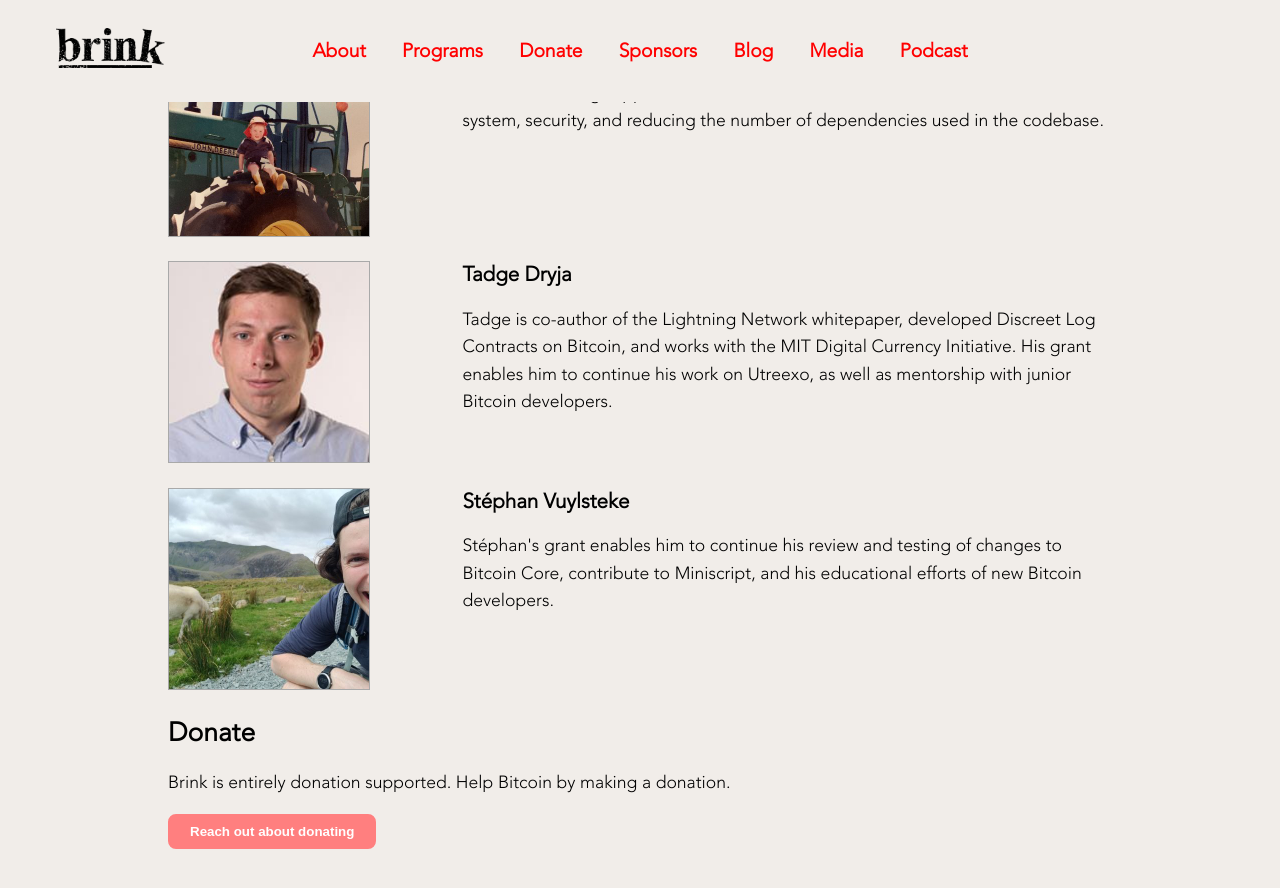
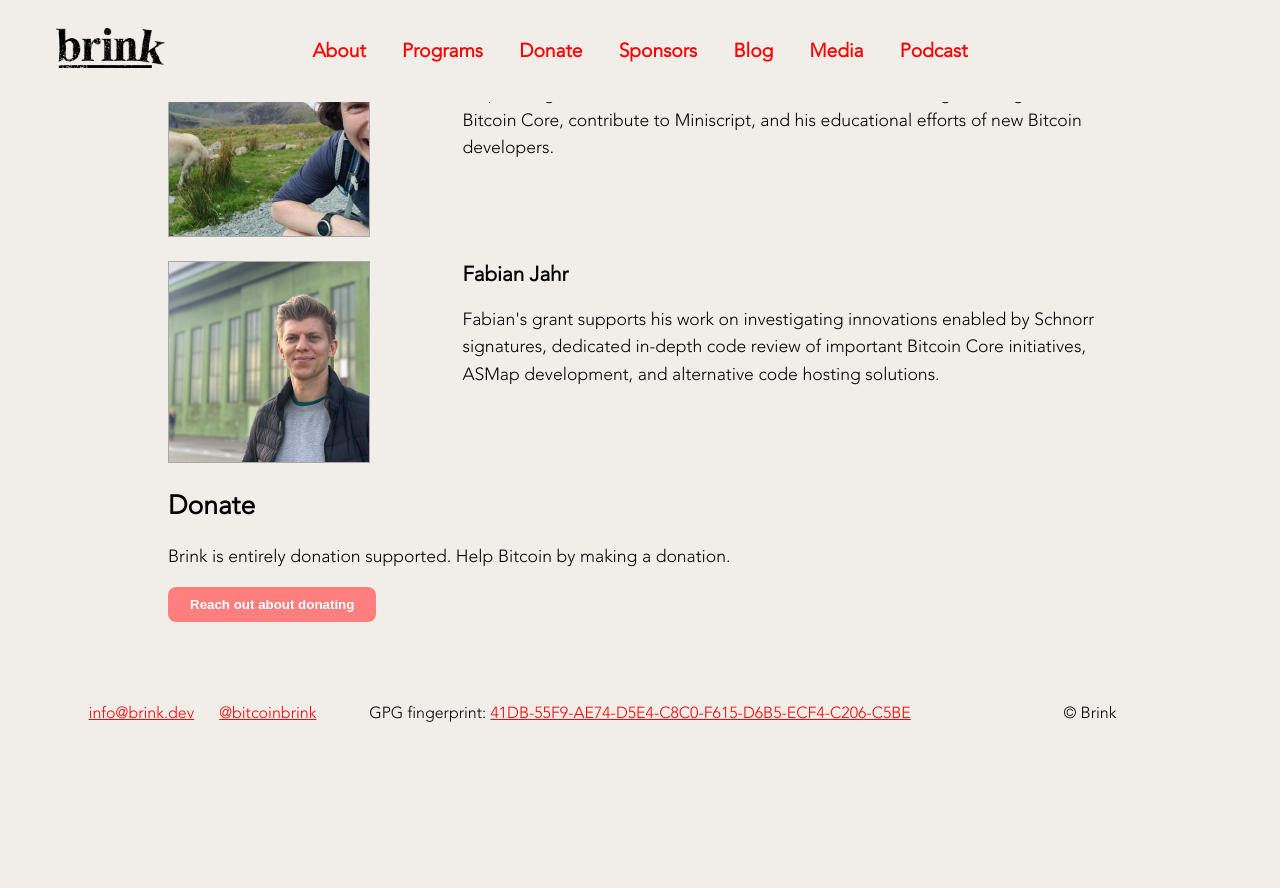
Before and after one commit to bitcoinbrink/website, a Jekyll site: the page built from coincenter.md, in a window 1280 px wide and 900 px high, scrolled down 2815 px. Shown: the top 888 px of the window. Built offline with Jekyll 4.4.1, drawn with Linux system fonts in a browser that asks for light colours; after the commit the page ends 3555 px from its top, so only the background shows below that; some of the changed text lies outside the part shown.

Commit message:
Grantee updates, add Fabian

```diff
--- a/_data/team.yml
+++ b/_data/team.yml
@@ -69,16 +69,6 @@
   image: assets/images/gloria-zhao.jpg
   alt: Picture of Gloria Zhao
 
-- name: Alekos Filini
-  description: >-
-    Alekos’s funding supports his work as maintainer of the Bitcoin Dev
-    Kit. BDK is a lightweight and modular collection of tools for use by wallets
-    and other Bitcoin applications.
-  social: "@afilini"
-  link: https://twitter.com/afilini
-  image: assets/images/alekos-filini.jpg
-  alt: Picture of Alekos Filini
-
 - name: Hennadii Stepanov
   description: >-
     Hennadii has been contributing code and review to Bitcoin Core since 2018.
@@ -139,17 +129,6 @@
   image: assets/images/michael-ford.jpg
   alt: Picture of Michael Ford
 
-- name: Tadge Dryja
-  description: >-
-    Tadge is co-author of the Lightning Network whitepaper, developed Discreet
-    Log Contracts on Bitcoin, and works with the MIT Digital Currency Initiative.
-    His grant enables him to continue his work on Utreexo, as well as mentorship
-    with junior Bitcoin developers.
-  social: "@tdryja"
-  link: https://twitter.com/tdryja
-  image: assets/images/tadge-dryja.jpg
-  alt: Picture of Tadge Dryja
-
 - name: Stéphan Vuylsteke
   description: >-
     Stéphan's grant enables him to continue his review and testing of changes to
@@ -158,6 +137,16 @@
   link: https://twitter.com/stphnvlstk
   image: assets/images/stephan-vuylsteke.jpg
   alt: Picture of Stéphan Vuylsteke
+
+- name: Fabian Jahr
+  description: >-
+    Fabian's grant supports his work on investigating innovations enabled by
+    Schnorr signatures, dedicated in-depth code review of important Bitcoin Core
+    initiatives, ASMap development, and alternative code hosting solutions.
+  social: "@fjahr"
+  link: https://twitter.com/fjahr
+  image: assets/images/fabian-jahr.jpg
+  alt: Picture of Fabian Jahr
 
 grant_committee:
 
@@ -304,3 +293,24 @@
   link: https://twitter.com/jerrybrito
   image: assets/images/jerry-brito.jpg
   alt: Picture of Jerry Brito
+
+- name: Tadge Dryja
+  description: >-
+    Tadge is co-author of the Lightning Network whitepaper, developed Discreet
+    Log Contracts on Bitcoin, and works with the MIT Digital Currency Initiative.
+    His grant enabled him to continue his work on Utreexo and mentorship
+    with junior Bitcoin developers.
+  social: "@tdryja"
+  link: https://twitter.com/tdryja
+  image: assets/images/tadge-dryja.jpg
+  alt: Picture of Tadge Dryja
+
+- name: Alekos Filini
+  description: >-
+    Alekos’ funding supported his work as maintainer of the Bitcoin Dev
+    Kit. BDK is a lightweight and modular collection of tools for use by wallets
+    and other Bitcoin applications.
+  social: "@afilini"
+  link: https://twitter.com/afilini
+  image: assets/images/alekos-filini.jpg
+  alt: Picture of Alekos Filini
```
Also changed, not shown: assets/images/fabian-jahr.jpg (added).
